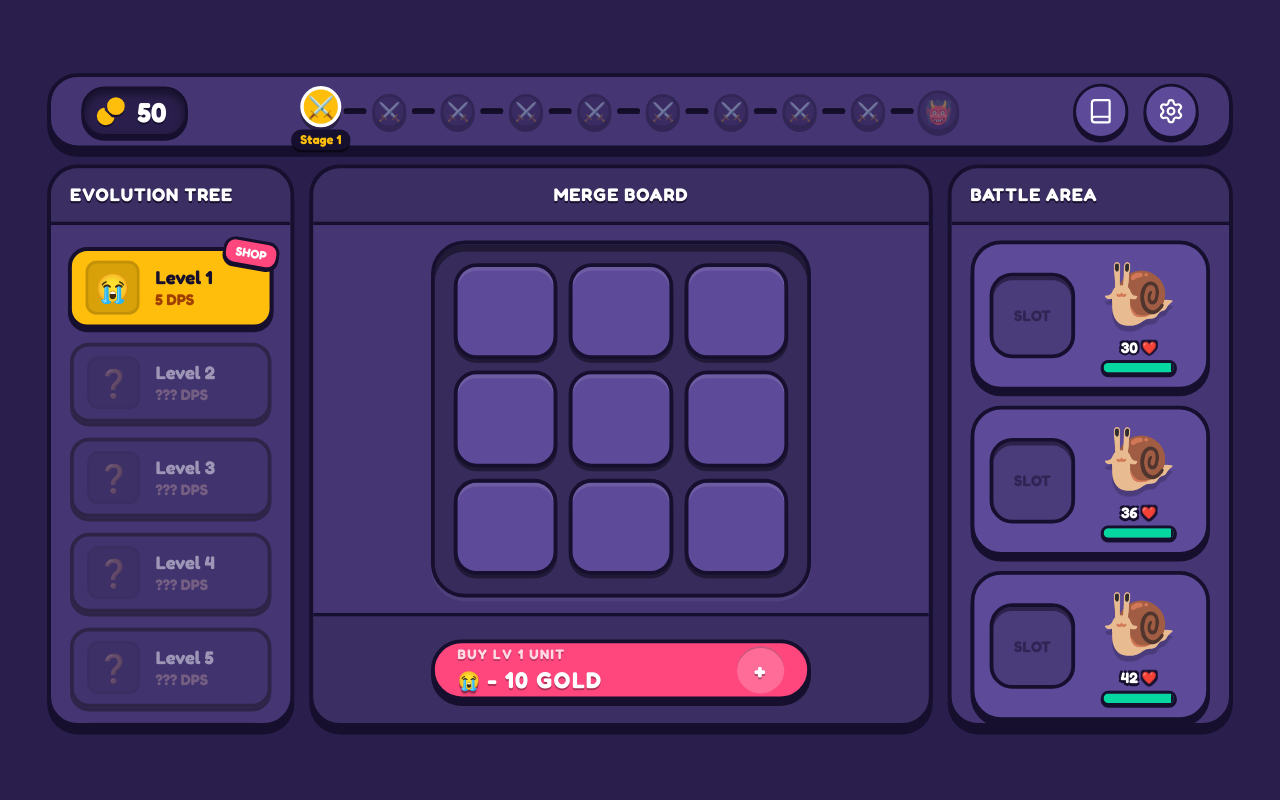
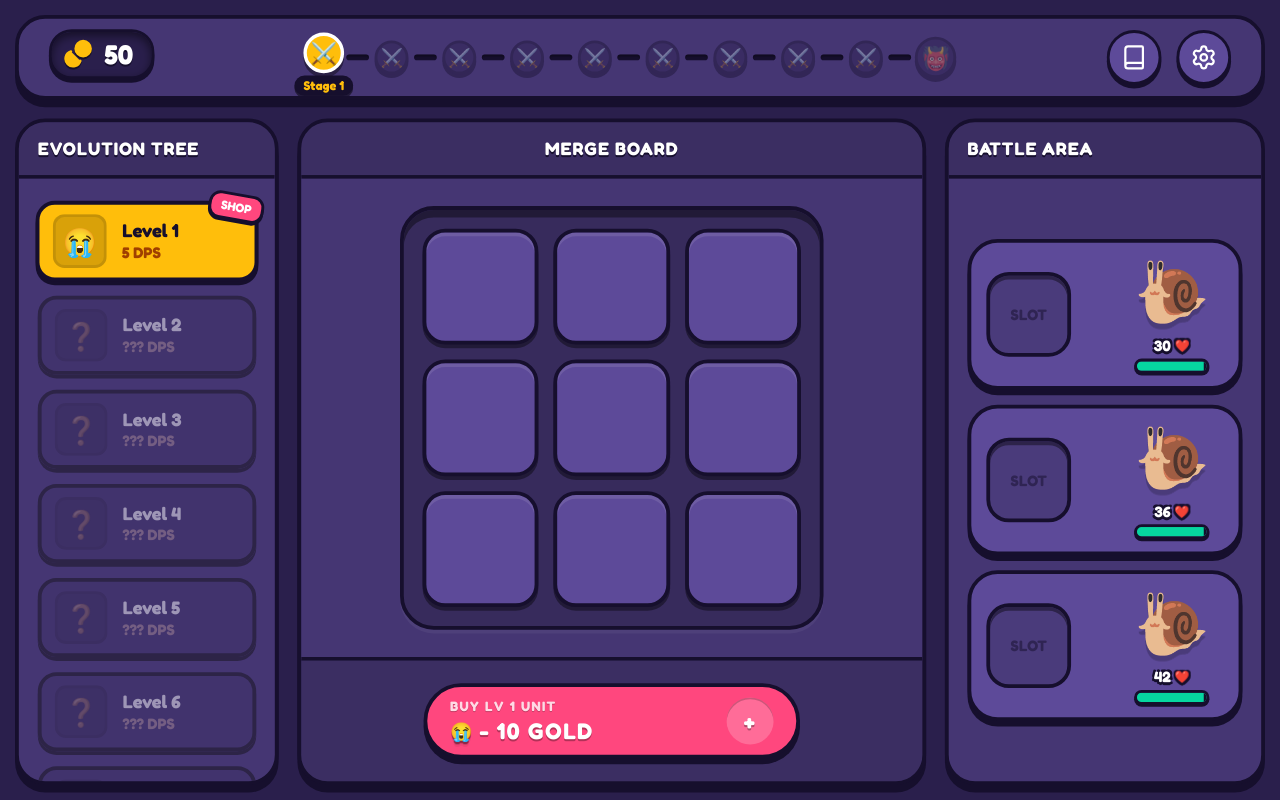
Before and after one commit to gvfirmeza/merge-emoji-arena, a React (Vite) app: page / in a window 1280 px wide. Built offline with nearby package versions, Linux system fonts and the light colour scheme.

Commit message:
fix: responsivity

```diff
--- a/index.html
+++ b/index.html
@@ -3,7 +3,7 @@
   <head>
     <meta charset="UTF-8" />
     <link rel="icon" type="image/svg+xml" href="/favicon.svg" />
-    <meta name="viewport" content="width=device-width, initial-scale=1.0" />
+    <meta name="viewport" content="width=device-width, initial-scale=1.0, maximum-scale=1.0, user-scalable=no" />
     <title>merge-emoji-arena</title>
   </head>
   <body>
--- a/src/App.tsx
+++ b/src/App.tsx
@@ -1,4 +1,4 @@
-import { useState, useEffect, useLayoutEffect } from 'react';
+import { useState, useEffect } from 'react';
 import { useGameStore } from './store/gameStore';
 import TopBar from './components/TopBar';
 import LeftPanel from './components/LeftPanel';
@@ -8,35 +8,35 @@ import RewardOfferPopup, { type RewardType } from './components/RewardOfferPopup
 import PortraitOverlay from './components/PortraitOverlay';
 import { AudioSystem } from './utils/audio';
 
-function App() {
-  const incrementTimePlayed = useGameStore(state => state.incrementTimePlayed);
-  const [offer, setOffer] = useState<RewardType | null>(null);
-
+function useGameScale() {
   const [scale, setScale] = useState(1);
   const [isPortrait, setIsPortrait] = useState(false);
-  const [debugDimensions, setDebugDimensions] = useState({ w: 0, h: 0 });
 
-  useLayoutEffect(() => {
+  useEffect(() => {
     const handleResize = () => {
-      const GAME_WIDTH = 1280;
-      const GAME_HEIGHT = 720;
+      const w = window.innerWidth;
+      const h = window.innerHeight;
+      setIsPortrait(h > w);
 
-      const ww = window.innerWidth;
-      const wh = window.innerHeight;
+      // Calculate scale to ensure BOTH 1200px width and 850px height fit perfectly
+      const scaleX = w < 1200 ? w / 1200 : 1;
+      const scaleY = h < 850 ? h / 850 : 1;
 
-      setIsPortrait(wh > ww);
-      setDebugDimensions({ w: ww, h: wh });
-
-      const SAFE_PADDING_W = 64;
-      const SAFE_PADDING_H = 64; // Moderate margin on top/bottom (32px each)
-      const scaleFactor = Math.min((ww - SAFE_PADDING_W) / GAME_WIDTH, (wh - SAFE_PADDING_H) / GAME_HEIGHT);
-      setScale(scaleFactor);
+      setScale(Math.min(scaleX, scaleY));
     };
 
     handleResize();
     window.addEventListener('resize', handleResize);
     return () => window.removeEventListener('resize', handleResize);
   }, []);
+
+  return { scale, isPortrait };
+}
+
+function App() {
+  const incrementTimePlayed = useGameStore(state => state.incrementTimePlayed);
+  const [offer, setOffer] = useState<RewardType | null>(null);
+  const { scale, isPortrait } = useGameScale();
 
   useEffect(() => {
     const initAudio = () => {
@@ -56,7 +56,7 @@ function App() {
         const rewards: RewardType[] = ['2x_gold', 'instant_gold', 'shop_boost'];
         return rewards[Math.floor(Math.random() * rewards.length)];
       });
-    }, 3000000); // change here to the rewards appear again
+    }, 30000);
 
     return () => {
       clearInterval(timer);
@@ -68,25 +68,22 @@ function App() {
     return <PortraitOverlay />;
   }
 
-  const GAME_WIDTH = 1280;
-  const GAME_HEIGHT = 720;
-  const scaledWidth = GAME_WIDTH * scale;
-  const scaledHeight = GAME_HEIGHT * scale;
-  const marginH = (debugDimensions.w - scaledWidth) / 2;
-  const marginV = (debugDimensions.h - scaledHeight) / 2;
-
   return (
-    <>
     <div style={{
-        position: 'fixed',
-        top: Math.max(0, marginV),
-        left: Math.max(0, marginH),
-        width: GAME_WIDTH,
-        height: GAME_HEIGHT,
+      width: '100vw', height: '100vh',
+      overflow: 'hidden', background: 'var(--bg-dark)'
+    }}>
+      <div
+        className="layout-container"
+        style={{
+          width: `${100 / scale}%`,
+          height: `${100 / scale}%`,
           transform: `scale(${scale})`,
-        transformOrigin: 'top left'
-      }}>
-        <div className="layout-container">
+          transformOrigin: 'top left',
+          maxWidth: 'none', // Remove the CSS max-width constraint while scaling
+          padding: 16
+        }}
+      >
         <TopBar />
         <LeftPanel />
         <MergeBoard />
@@ -94,7 +91,6 @@ function App() {
         {offer && <RewardOfferPopup offer={offer} onClose={() => setOffer(null)} />}
       </div>
     </div>
-    </>
   );
 }
 
--- a/src/components/MergeBoard.tsx
+++ b/src/components/MergeBoard.tsx
@@ -76,16 +76,14 @@ export default function MergeBoard() {
     <div className="panel" style={{ gridArea: 'center', position: 'relative', zIndex: activeDragIndex !== null ? 100 : 1 }}>
       <div className="panel-header" style={{ textAlign: 'center' }}>Merge Board</div>
 
-      <div style={{ flex: 1, display: 'flex', alignItems: 'center', justifyContent: 'center', padding: 16, minHeight: 0 }}>
+      <div style={{ flex: 1, display: 'flex', alignItems: 'center', justifyContent: 'center', padding: 24 }}>
         <div style={{
           display: 'grid',
           gridTemplateColumns: 'repeat(3, 1fr)',
           gridTemplateRows: 'repeat(3, 1fr)',
-          gap: 12,
+          gap: 16,
           width: '100%',
-          height: '100%',
-          maxHeight: 400,
-          maxWidth: 400,
+          maxWidth: 450,
           aspectRatio: '1/1',
           background: 'rgba(0,0,0,0.2)',
           padding: 20,
@@ -164,12 +162,12 @@ export default function MergeBoard() {
           style={{
             width: '100%',
             maxWidth: 400,
-            height: 64,
+            height: 80,
             display: 'flex',
             alignItems: 'center',
             justifyContent: 'space-between',
             padding: '0 24px',
-            borderRadius: 32
+            borderRadius: 40
           }}
         >
           <div style={{ display: 'flex', flexDirection: 'column', alignItems: 'flex-start' }}>
--- a/src/components/TopBar.tsx
+++ b/src/components/TopBar.tsx
@@ -113,7 +113,7 @@ export default function TopBar() {
 
         <div
           onDoubleClick={() => setShowDebug(p => !p)}
-          style={{ display: 'flex', flexDirection: 'column', cursor: 'pointer', userSelect: 'none', position: 'relative' }}
+          style={{ display: 'flex', flexDirection: 'column', gap: 8, cursor: 'pointer', userSelect: 'none' }}
         >
           <div style={{
             background: 'var(--bg-dark)',
@@ -134,21 +134,21 @@ export default function TopBar() {
               {formatNumber(gold)}
             </motion.span>
           </div>
-          <div style={{ position: 'absolute', top: '100%', left: 0, marginTop: 4, display: 'flex', gap: 4, whiteSpace: 'nowrap' }}>
+          <div style={{ display: 'flex', gap: 8 }}>
             {isDoubleGoldActive && (
               <div style={{ background: 'var(--gold)', color: 'white', padding: '2px 8px', borderRadius: 8, fontSize: '0.8rem', fontWeight: 'bold' }}>
                 2x Gold: {formatTime(Math.ceil((boosts.doubleGoldUntil! - now) / 1000))}
               </div>
             )}
             {isShopBoostActive && (
-              <div style={{ background: 'var(--accent)', color: 'white', padding: '2px 8px', borderRadius: 8, fontSize: '0.8rem', fontWeight: 'bold' }}>
+              <div style={{ background: '#a855f7', color: 'white', padding: '2px 8px', borderRadius: 8, fontSize: '0.8rem', fontWeight: 'bold' }}>
                 Boost: {formatTime(Math.ceil((boosts.shopBoostUntil! - now) / 1000))}
               </div>
             )}
           </div>
         </div>
 
-        <div className="top-bar-nodes" style={{ display: 'flex', alignItems: 'center', height: '100%', overflow: 'visible', padding: '0 16px', maxWidth: '100%' }}>
+        <div className="top-bar-nodes" style={{ display: 'flex', alignItems: 'center', height: '100%', overflowX: 'auto', padding: '0 16px', maxWidth: '100%' }}>
           {showNodes()}
         </div>
 
--- a/src/index.css
+++ b/src/index.css
@@ -28,14 +28,13 @@
 
 body {
   margin: 0;
-  display: flex;
-  place-items: center;
-  justify-content: center;
-  min-width: 100vw;
-  min-height: 100vh;
-  overflow: hidden;
+  padding: 0;
   background-color: var(--bg-dark);
   color: var(--text);
+  overflow: hidden;
+  height: 100vh;
+  width: 100vw;
+  display: flex;
   flex-direction: column;
 }
 
@@ -46,16 +45,15 @@ body {
 
 .layout-container {
   display: grid;
-  width: 1280px;
-  height: 720px;
-  grid-template-rows: 80px minmax(0, 1fr);
-  grid-template-columns: 260px 1fr 300px;
+  grid-template-rows: 90px 1fr;
+  grid-template-columns: 280px 1fr 340px;
   grid-template-areas:
     "top top top"
     "left center right";
-  gap: 16px;
-  padding: 16px;
-  margin: 0 auto;
+  height: 100%;
+  width: 100%;
+  gap: 20px;
+  padding: 20px;
 }
 
 /* Animations */
@@ -207,3 +205,16 @@ button:active {
 .top-bar-nodes::-webkit-scrollbar {
   height: 8px;
 }
+
+@media (max-width: 1024px) {
+  .layout-container {
+    padding: 12px;
+    gap: 12px;
+  }
+  .top-bar-panel {
+    padding: 0 16px;
+  }
+  .emoji-sm {
+    font-size: 1.2rem;
+  }
+}
```
Lines whose indentation alone changed are shown as unchanged.
